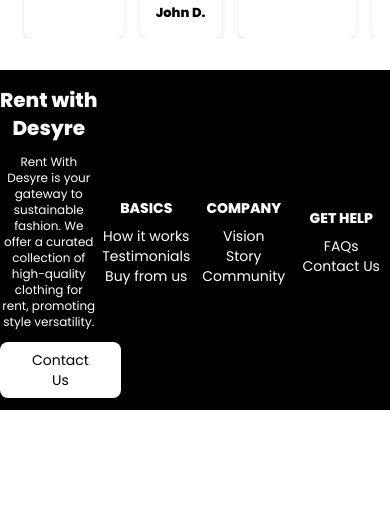
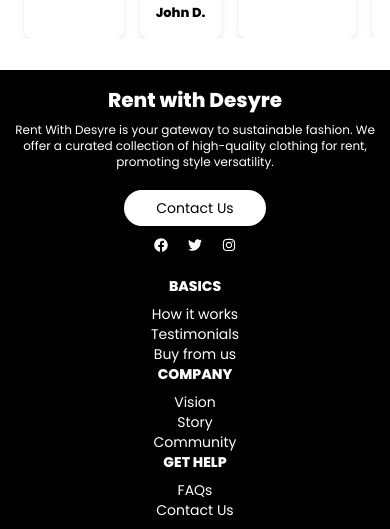
Before and after one commit to sunsilthapa/rent_with_desyre, a React (Create React App) app: page / in a window 390 px wide. Shown: the part 3434-3963 px from the top of the page. Before the commit the page ends 3844 px from the top, so only its background shows below. Built offline with nearby package versions, Linux system fonts and the light colour scheme.

Commit message:
footer responsive maintained

```diff
--- a/src/components/layout/Footer.jsx
+++ b/src/components/layout/Footer.jsx
@@ -1,43 +1,42 @@
 import React from "react";
+import { FaFacebook, FaInstagram, FaTwitter } from "react-icons/fa";
 
 const Footer = () => {
   return (
-    <div className="w-full h-auto pt-4 pb-3 flex justify-between items-center text-sm text-center text-white bg-black">
-      <div className="w-1/4 h-auto">
-        <p className="font-extrabold mb-3 text-xl">Rent with Desyre</p>
+    <div className="w-full h-auto pt-4 pb-3 flex flex-col md:flex-row justify-between items-center text-sm text-center text-white bg-black">
+      <div className="w-full md:w-1/4 h-auto mb-6 md:mb-0 md:mr-6">
+        <p className="font-extrabold mb-2 text-xl">Rent with Desyre</p>
         <p className="text-xs">
           Rent With Desyre is your gateway to sustainable fashion. We offer a
           curated collection of high-quality clothing for rent, promoting style
           versatility.
         </p>
-        <button className="px-8 py-2 rounded-lg bg-white text-black font-medium text-l mt-3"> Contact Us</button>
-        <ul>
-            <li></li>
-            <li></li>
-            <li></li>
+        <button className="px-8 py-2 rounded-3xl bg-white text-black font-medium text-l mt-5"> Contact Us</button>
+        <ul className="flex justify-center gap-5 mt-3">
+            <li><FaFacebook/></li>
+            <li><FaTwitter/></li>
+            <li><FaInstagram/></li>
         </ul>
       </div>
 
-      <ul className="w-1/4 h-auto">
+      <ul className="w-1/2 md:w-1/4 h-auto">
         <li className="font-bold uppercase mb-2">Basics</li>
         <li>How it works</li>
         <li>Testimonials</li>
         <li>Buy from us</li>
       </ul>
 
-      <ul className="w-1/4 h-auto">
+      <ul className="w-1/2 md:w-1/4 h-auto">
         <li className="font-bold uppercase mb-2">Company</li>
         <li>Vision</li>
         <li>Story</li>
         <li>Community</li>
       </ul>
-      <ul className="w-1/4 h-auto">
+      <ul className="w-1/2 md:w-1/4 h-auto">
         <li className="font-bold uppercase mb-2">Get Help</li>
         <li>FAQs </li>
         <li>Contact Us</li>
       </ul>
-
-
     </div>
   );
 };
```
